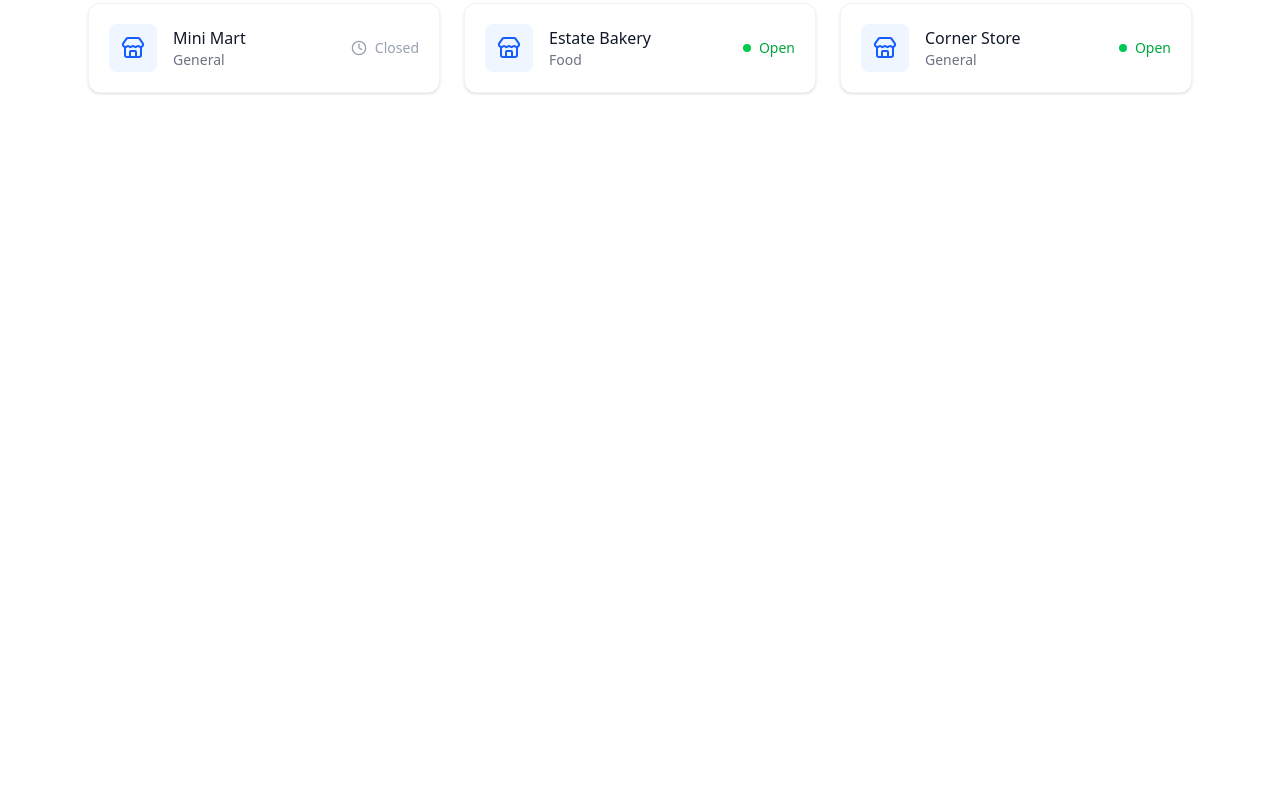
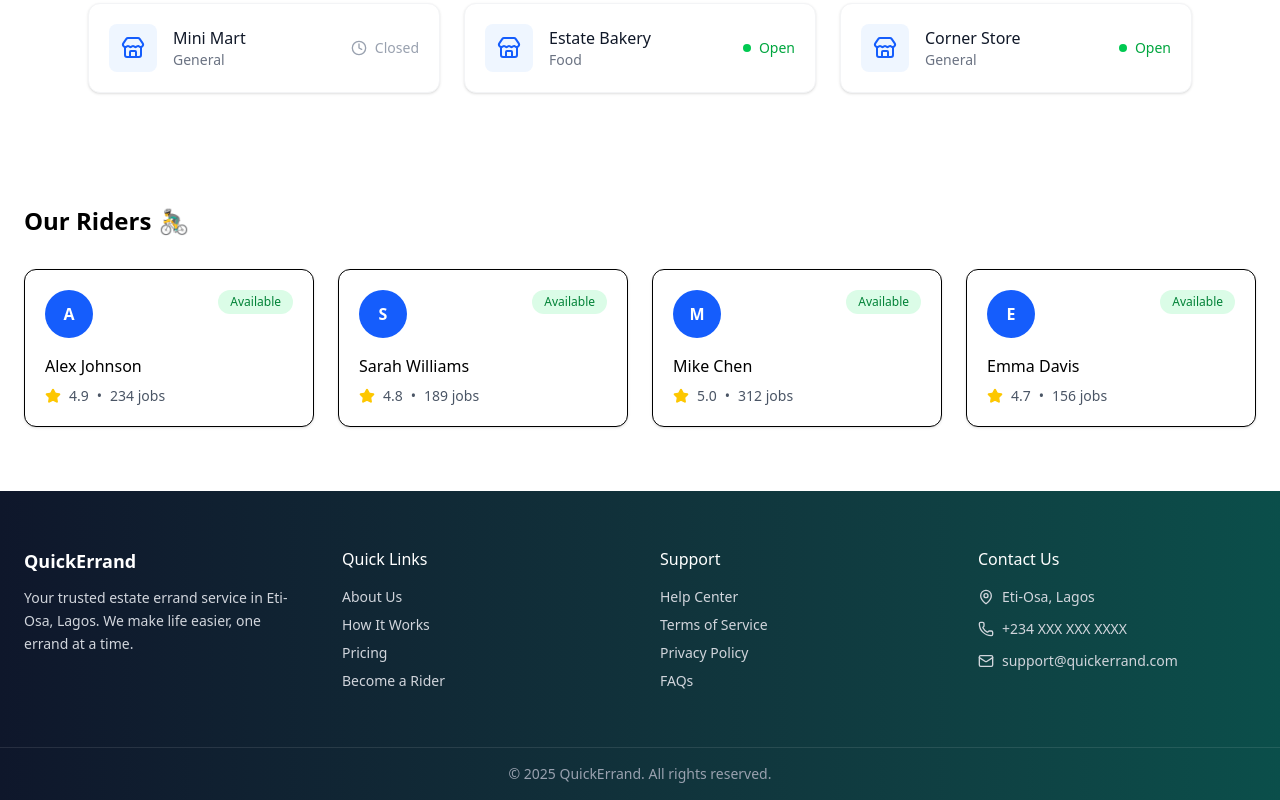
Before and after one commit to Ifaniyi/quick-errand, a React (Vite) app: page / in a window 1280 px wide. Shown: the part 1505-2305 px from the top of the page. Before the commit the page ends 1646 px from the top, so only its background shows below. Built offline with nearby package versions, Linux system fonts and the light colour scheme.

Commit message:
Add Rider and Footer Section

```diff
--- /dev/null
+++ b/src/components/Footer.tsx
@@ -0,0 +1,63 @@
+import { MapPin, Phone, Mail } from "lucide-react";
+
+export default function Footer() {
+  return (
+    <footer className="bg-gradient-to-r from-slate-900 to-teal-900 text-gray-300">
+      <div className="max-w-7xl mx-auto px-6 py-14 grid grid-cols-1 md:grid-cols-4 gap-10">
+
+        {/* Brand */}
+        <div>
+          <h3 className="text-white text-lg font-semibold mb-3">
+            QuickErrand
+          </h3>
+          <p className="text-sm leading-relaxed">
+            Your trusted estate errand service in Eti-Osa, Lagos.
+            We make life easier, one errand at a time.
+          </p>
+        </div>
+
+        {/* Quick Links */}
+        <div>
+          <h4 className="text-white font-medium mb-4">Quick Links</h4>
+          <ul className="space-y-2 text-sm">
+            <li>About Us</li>
+            <li>How It Works</li>
+            <li>Pricing</li>
+            <li>Become a Rider</li>
+          </ul>
+        </div>
+
+        {/* Support */}
+        <div>
+          <h4 className="text-white font-medium mb-4">Support</h4>
+          <ul className="space-y-2 text-sm">
+            <li>Help Center</li>
+            <li>Terms of Service</li>
+            <li>Privacy Policy</li>
+            <li>FAQs</li>
+          </ul>
+        </div>
+
+        {/* Contact */}
+        <div>
+          <h4 className="text-white font-medium mb-4">Contact Us</h4>
+          <ul className="space-y-3 text-sm">
+            <li className="flex items-center gap-2">
+              <MapPin size={16} /> Eti-Osa, Lagos
+            </li>
+            <li className="flex items-center gap-2">
+              <Phone size={16} /> +234 XXX XXX XXXX
+            </li>
+            <li className="flex items-center gap-2">
+              <Mail size={16} /> support@quickerrand.com
+            </li>
+          </ul>
+        </div>
+      </div>
+
+      <div className="border-t border-white/10 text-center py-4 text-sm text-gray-400">
+        © 2025 QuickErrand. All rights reserved.
+      </div>
+    </footer>
+  );
+}
--- /dev/null
+++ b/src/components/Riders.tsx
@@ -0,0 +1,66 @@
+import { Star } from "lucide-react";
+
+const riders = [
+  {
+    name: "Alex Johnson",
+    initial: "A",
+    rating: "4.9",
+    jobs: 234,
+  },
+  {
+    name: "Sarah Williams",
+    initial: "S",
+    rating: "4.8",
+    jobs: 189,
+  },
+  {
+    name: "Mike Chen",
+    initial: "M",
+    rating: "5.0",
+    jobs: 312,
+  },
+  {
+    name: "Emma Davis",
+    initial: "E",
+    rating: "4.7",
+    jobs: 156,
+  },
+];
+
+export default function Riders() {
+  return (
+    <section className="max-w-7xl mx-auto px-6 py-16">
+      <h2 className="text-2xl font-semibold mb-8 flex items-center gap-2">
+        Our Riders <span>🚴‍♂️</span>
+      </h2>
+
+      <div className="grid grid-cols-1 sm:grid-cols-2 lg:grid-cols-4 gap-6">
+        {riders.map((rider) => (
+          <div
+            key={rider.name}
+            className="bg-white rounded-xl border p-5 shadow-sm hover:shadow-md transition"
+          >
+            <div className="flex items-start justify-between mb-4">
+              <div className="w-12 h-12 rounded-full bg-blue-600 text-white flex items-center justify-center font-semibold">
+                {rider.initial}
+              </div>
+
+              <span className="text-xs bg-green-100 text-green-700 px-3 py-1 rounded-full">
+                Available
+              </span>
+            </div>
+
+            <h3 className="font-medium">{rider.name}</h3>
+
+            <div className="flex items-center gap-2 text-sm text-gray-600 mt-2">
+              <Star size={16} className="text-yellow-400 fill-yellow-400" />
+              <span>{rider.rating}</span>
+              <span>•</span>
+              <span>{rider.jobs} jobs</span>
+            </div>
+          </div>
+        ))}
+      </div>
+    </section>
+  );
+}
--- a/src/pages/Home.tsx
+++ b/src/pages/Home.tsx
@@ -1,6 +1,9 @@
 import Features from "../components/Features";
 import ServiceCards from "../components/ServiceCards";
 import ShopsInEstate from "../components/ShopsInEstate";
+import Riders from "../components/Riders";
+import Footer from "../components/Footer";
+
 
 export default function Home() {
   return (
@@ -42,6 +45,8 @@ export default function Home() {
       <Features />
       <ServiceCards />
       <ShopsInEstate />
+      <Riders />
+      <Footer />
 
     </>
   );
```
